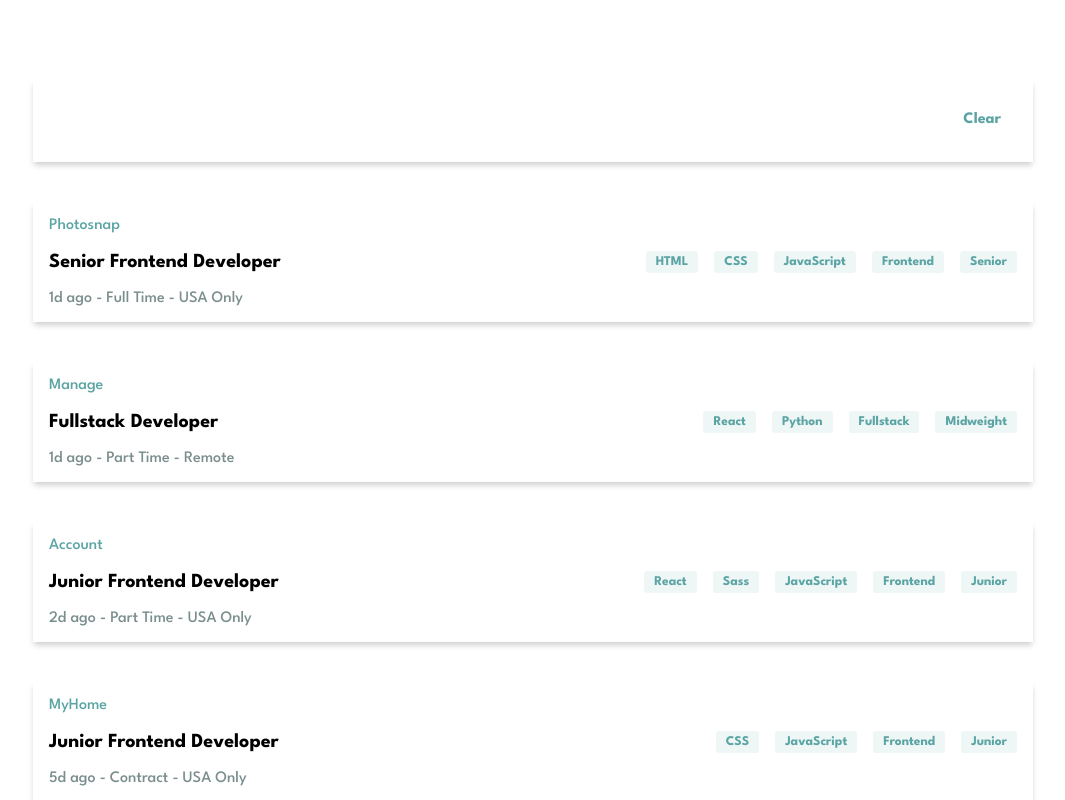
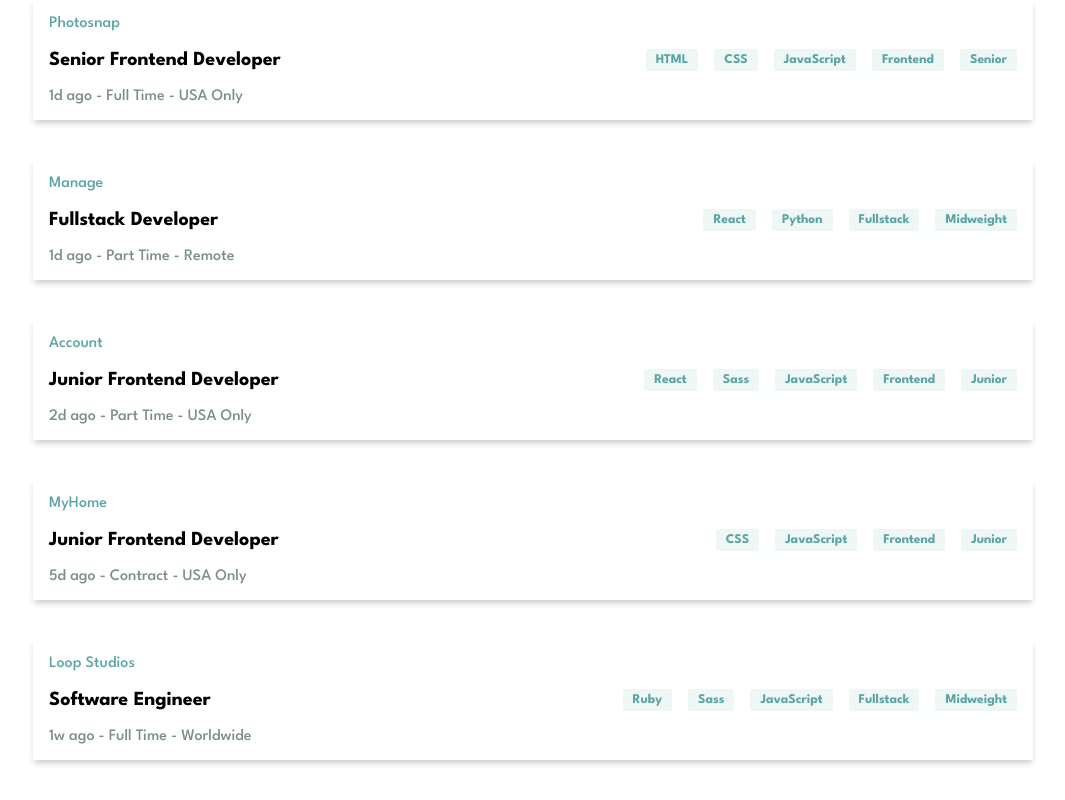
Before and after one commit to oliverpa-dev/job-listing, a React (Create React App) app: page / in a window 1280 px wide. Shown: the top 800 px of the page, without its empty margins (107-1172 px from the left). Built offline with nearby package versions, Linux system fonts and the light colour scheme.

Commit message:
Add: functionality that renders filtering modal

```diff
--- a/src/components/list-item/list-item.tsx
+++ b/src/components/list-item/list-item.tsx
@@ -25,35 +25,47 @@ interface Item {
 }
 
 export const ListItem: React.FC<ListItemProps> = ({ data }) => {
-  const [state, setState] = useState<string[]>([]);
+  const [filters, setFilters] = useState<string[]>([]);
 
+  /**
+   * This function checks if the array is not empty
+   * @param clickedFilter - string value
+   */
   const handleOnClick = (clickedFilter: string) => {
-    if (state.length !== 0) {
-      if (!state.includes(clickedFilter)) {
-        setState((prevState) => {
+    if (filters.length !== 0) {
+      if (!filters.includes(clickedFilter)) {
+        setFilters((prevState) => {
           return [...prevState, clickedFilter];
         });
       }
     } else {
-      setState([clickedFilter]);
+      setFilters([clickedFilter]);
     }
   };
 
+  /**
+   * This function removes filters from the array
+   * @param valueToRemove - string value
+   */
   const handleOnRemove = (valueToRemove: string) => {
-    setState(state.filter((el) => el !== valueToRemove));
+    setFilters(filters.filter((el) => el !== valueToRemove));
   };
 
+  /**
+   * This function sets the array to empty
+   */
   const handleOnClear = () => {
-    setState([]);
+    setFilters([]);
   };
 
   return (
     <div className="list-item__container">
-      <Filter
-        filters={state}
-        onRemove={handleOnRemove}
-        onClear={handleOnClear}
-      />
+      {filters.length ? <Filter
+          filters={filters}
+          onRemove={handleOnRemove}
+          onClear={handleOnClear}
+        />
+        : ''}
       {data.map((item) => (
         <div className="list-item__wrapper">
           <div className="list-item__copy">
```
Also changed, not shown: src/components/filtering/index.tsx (line endings or trailing spaces).
